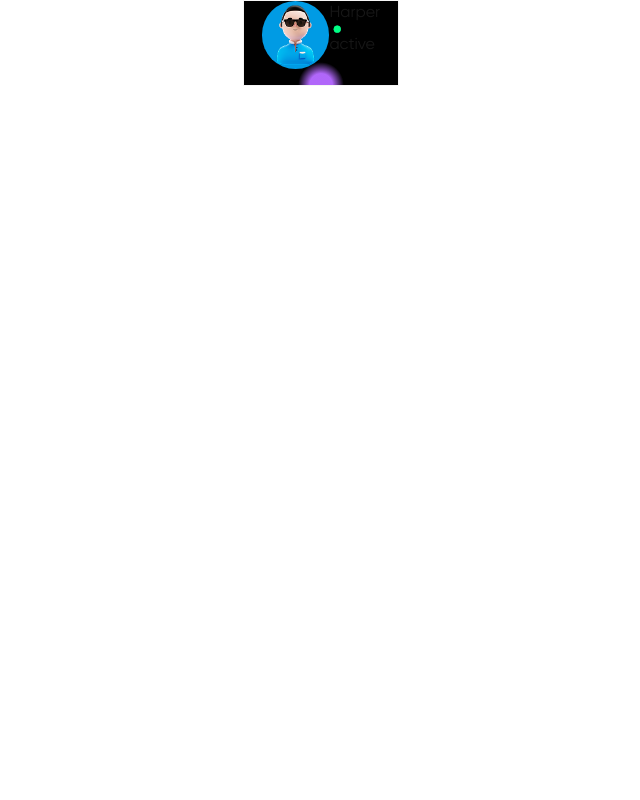
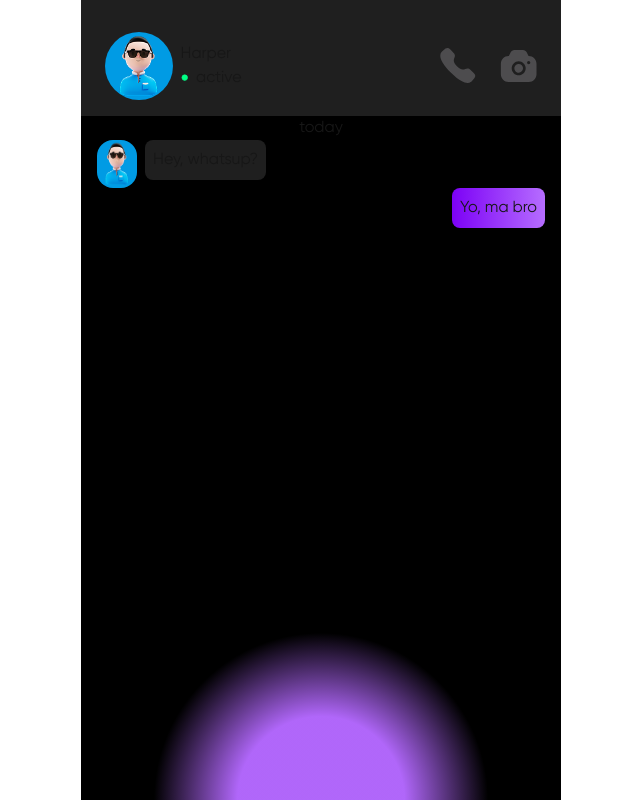
Before and after one commit to kinoi1/chat-app, a Next.js app: page /chat in a window 1280 px wide. Shown: the whole page, without its empty margins (319-959 px from the left). Built offline with nearby package versions, Linux system fonts and the light colour scheme.

Commit message:
add chat

```diff
--- a/src/pages/chat/index.tsx
+++ b/src/pages/chat/index.tsx
@@ -8,21 +8,42 @@ export default function chat() {
     const personChatWidth = 50;
     const personChatHeight = 50;
 return (
-    <>
-        <div className="main-container bg-[radial-gradient(circle_at_bottom,_rgba(124,1,246,0.6)_10%,_rgba(0,0,0,1)_20%)]">
-            <div className="header-chat-section">
-                <div className="header-chat flex flex-row">
+    <div className="root min-h-screen bg-[radial-gradient(circle_at_bottom,_rgba(124,1,246,0.6)_10%,_rgba(0,0,0,1)_20%)]">
+        <div className="main-container-chat p-4  bg-semi-black">
+            <div className="header-chat-section mt-4 mx-2">
+                <div className="header-chat flex flex-row gap-2">
                     <div className="img-chat-container bg-user-1">
                         <Image src="/person/person-1.png" alt="" width={personChatWidth} height={personChatHeight} />
                     </div>
-                    <div className="chat-text flex flex-col">
+                    <div className="chat-text flex flex-col justify-center">
                         <span>Harper</span>
-                        <span><i className="icon-ellips"></i> active</span>
+                        <span className="flex flex-row items-center justify-center gap-2"><i className="icon-ellips m-0"></i> active</span>
                     </div>
                 </div>
+                <div className="header-chat flex flex-row gap-x-6">
+                    <div className="icon-call"></div>
+                    <div className="icon-camera"></div>
+                </div>
             </div>
-
         </div>
-    </>
+        <div className="calendar-section">
+            <span className="">today</span>
+        </div>
+        <div className="chat-main">
+            <div className="flex flex-row gap-2">
+                <div className="img-chat-container-small bg-user-1">
+                    <Image src="/person/person-1.png" alt="" width={30} height={15} />
+                </div>
+                <div className="bg-semi-black p-2 rounded-lg mb-2">
+                    Hey, whatsup?
+                </div>
+            </div>
+            <div className="flex justify-end">
+                <div className="bg-gradient-purple p-2 rounded-lg mb-2">
+                    Yo, ma bro
+                </div>
+            </div>
+        </div>
+    </div>
 )
 }
--- a/src/styles/main.css
+++ b/src/styles/main.css
@@ -13,22 +13,27 @@
 }
 
 body {
+  display: flex;
+  justify-content: center;
   font-family: 'Gilroy', sans-serif;
 }
 
-#__nex{
+#__next{
   flex: 1 auto;
   justify-content: center;
   display: flex;
+  max-width: 480px !important;
+  width: 100%;
 }
 .main-container {
   max-width: 480px !important;
-  border: 1px solid #f5f5f5;
+  /* border: 1px solid #f5f5f5; */
   padding: 0px 18px;
   padding-bottom: 1rem;
 }
 .root{
   max-width: 480px;
+  width: 100%;
 }
 .fixed-container{
   max-width: 480px;
@@ -129,6 +134,9 @@ body {
     background-size: contain;
     background-repeat: no-repeat;
 }
+.icon-ellips.m-0{
+  margin-left: 0;
+}
 .bg-search{
   background-color: #504F50;
 }
@@ -140,6 +148,9 @@ body {
 }
 .bg-semi-black{
   background-color: #1F1F1F;
+}
+.bg-gradient-purple{
+  background: linear-gradient(to right, #7C01F6, #B66DFF);
 }
 .text-white{
   color: #fff;
@@ -207,6 +218,13 @@ body {
   display: flex;
   justify-content: center;
 }
+.img-chat-container-small{
+  border-radius: 1rem;
+  width: 40px;
+  aspect-ratio: 1/1;
+  display: flex;
+  justify-content: center;
+}
 .unread{
   height: 18px;
   width: 18px;
@@ -229,4 +247,16 @@ body {
   flex-direction: row;
   padding:2rem;
 }
+.header-chat-section{
+  display: flex;
+  flex-direction: row;
+  justify-content: space-between;
+  align-items: center;
+}
+.calendar-section{
+  text-align: center;
+}
+.chat-main{
+  padding: 0rem 1rem;
+}
 /* end chat section */
```
